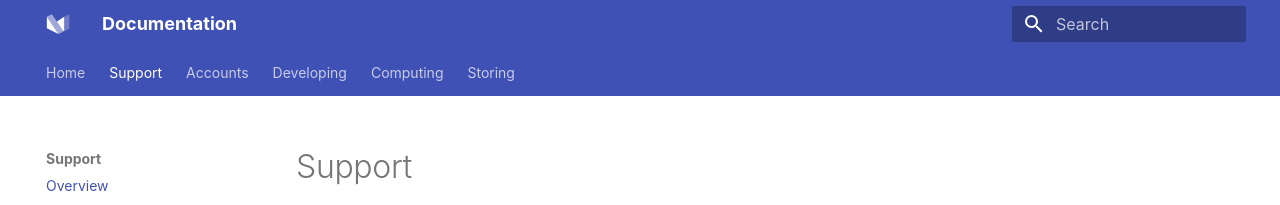
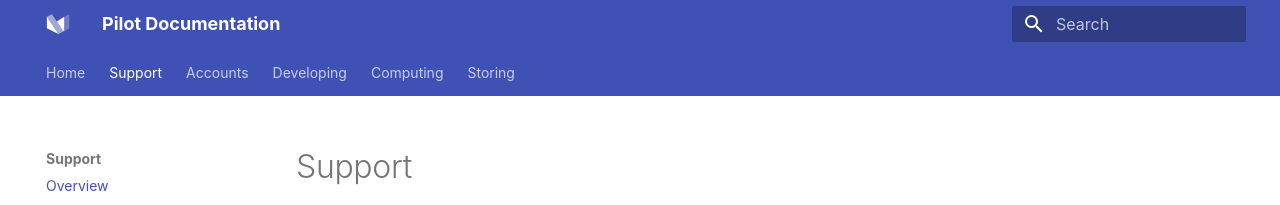
Before and after one commit to Lumi-supercomputer/lumi-userguide, an MkDocs documentation site: the page built from docs/support/index.md, in a window 1280 px wide. Shown: the top 205 px of the page. Built offline with MkDocs 1.6.1 and Material for MkDocs 9.7.7, drawn with Linux system fonts in a browser that asks for light colours; some web fonts are replaced.

Commit message:
Make it clear that it is not the final doc

```diff
--- a/mkdocs.yml
+++ b/mkdocs.yml
@@ -1,4 +1,4 @@
-site_name: Documentation
+site_name: Pilot Documentation
 repo_url: ""
 edit_uri: ""
 #site_url: "https://test-lumi-supercomputer-docs.rahtiapp.fi/" #hasn't been chosen yet
```
